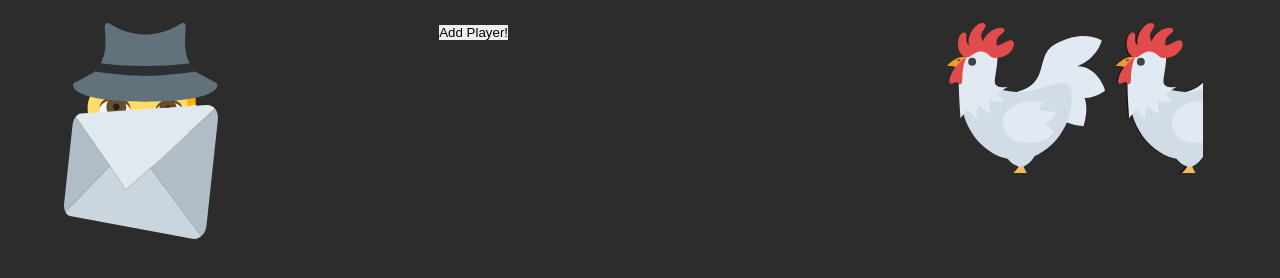
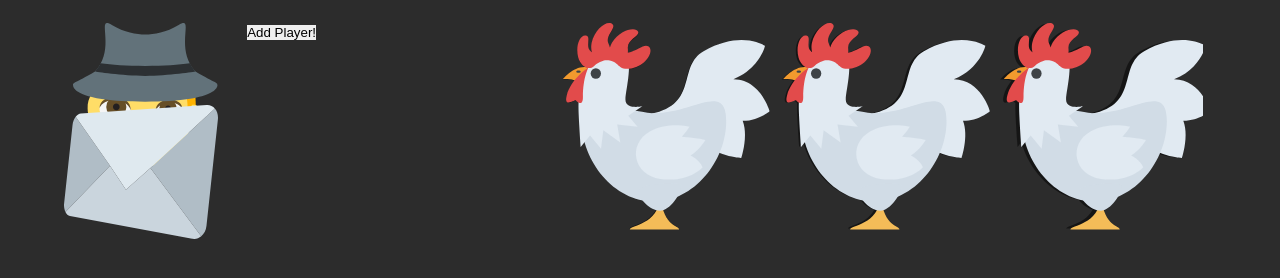
Before and after one commit to Raygud/PWA-TEST, a plain HTML site: page index.html in a window 1280 px wide. Shown: the part 234-512 px from the top of the page. Drawn offline with Linux system fonts and the light colour scheme.

Commit message:
Chickens viewbox

```diff
--- a/Styles.scss
+++ b/Styles.scss
@@ -50,7 +50,7 @@ body{
   #Chikens{
     display: flex;
     float: right;
-    width: 20vw;
+    width: 50vw;
     margin-bottom: 4vw;
     margin-right: 6vw;
   }
--- a/index.html
+++ b/index.html
@@ -33,7 +33,7 @@
 
   <div id="Chikens">
     <?xml version="1.0" encoding="UTF-8"?>
-<svg id="Chickens" xmlns="http://www.w3.org/2000/svg" viewBox="0 0">
+<svg id="Chickens" xmlns="http://www.w3.org/2000/svg" viewBox="0 0 490 200">
 <defs>
 <style>
   .cls-1 {
```
Also changed, not shown: src/Styles.css.
